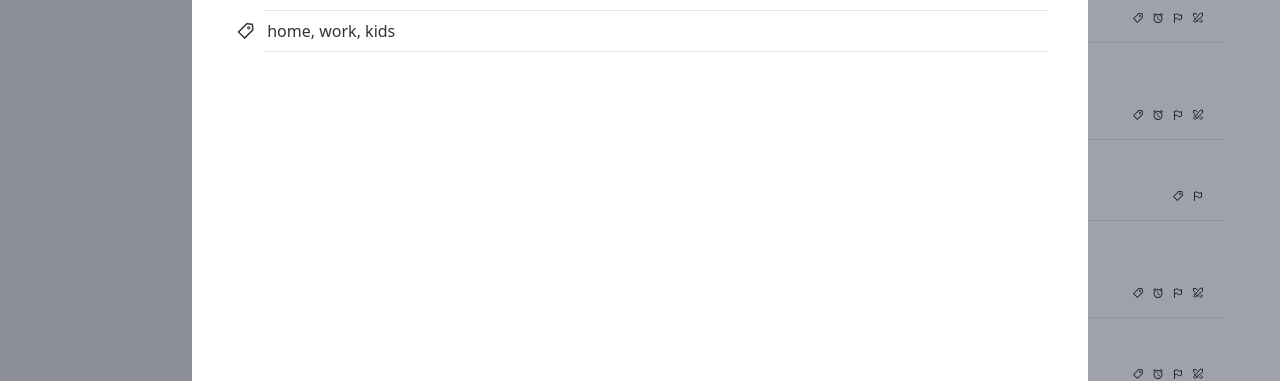
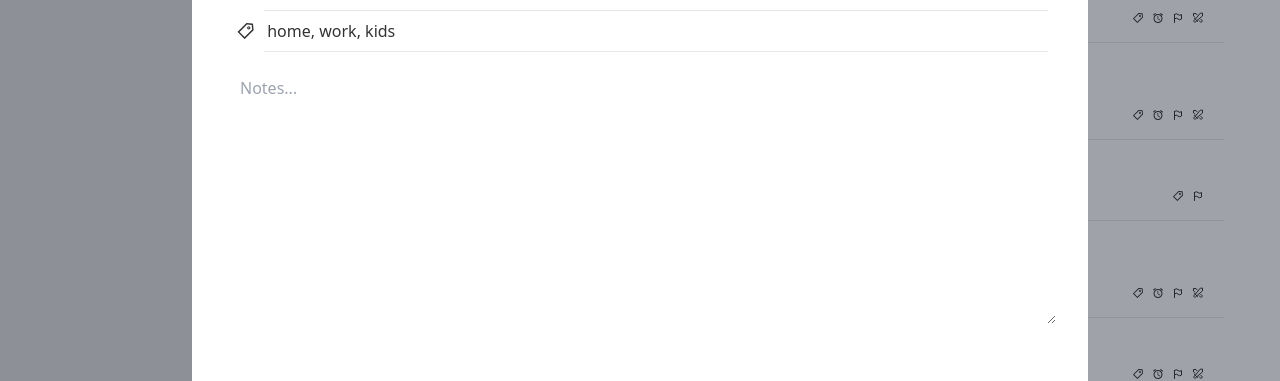
Before and after one commit to Ari-Jackson/gamified-habit-app-v2, a React (Vite) app: page /incoming/1 in a window 1280 px wide. Shown: the part 346-727 px from the top of the page. Built offline with nearby package versions, Linux system fonts and the light colour scheme; data requests are answered from the project's data file.

Commit message:
Adds static notes section to task modal

```diff
--- a/src/components/common/TaskModal/TaskModal.jsx
+++ b/src/components/common/TaskModal/TaskModal.jsx
@@ -14,12 +14,13 @@ export default function TaskModal({ tasks }) {
     setIsOpen(false);
     navigate(`/incoming`);
   };
+  console.log(tasks);
 
   if (tasks !== undefined && tasks.length > 0) {
     const chosenTask = tasks.find((task) => {
       return task.id === Number(taskIdString);
     });
-    const { taskTitle, description, project } = chosenTask;
+    const { taskTitle, description, project, notes } = chosenTask;
 
     return (
       <Dialog open={isOpen} onClose={handleClose} className="relative z-50">
@@ -34,6 +35,18 @@ export default function TaskModal({ tasks }) {
                 </Dialog.Title>
               </ModalMainContent>
               <ModalEditSection chosenTask={chosenTask} />
+              <div className="px-4">
+                <form>
+                  <textarea
+                    id="story"
+                    name="story"
+                    rows="10"
+                    className="w-full px-4 py-2"
+                    placeholder="Notes... "
+                    value={notes}
+                  ></textarea>
+                </form>
+              </div>
             </article>
           </Dialog.Panel>
         </div>
```
